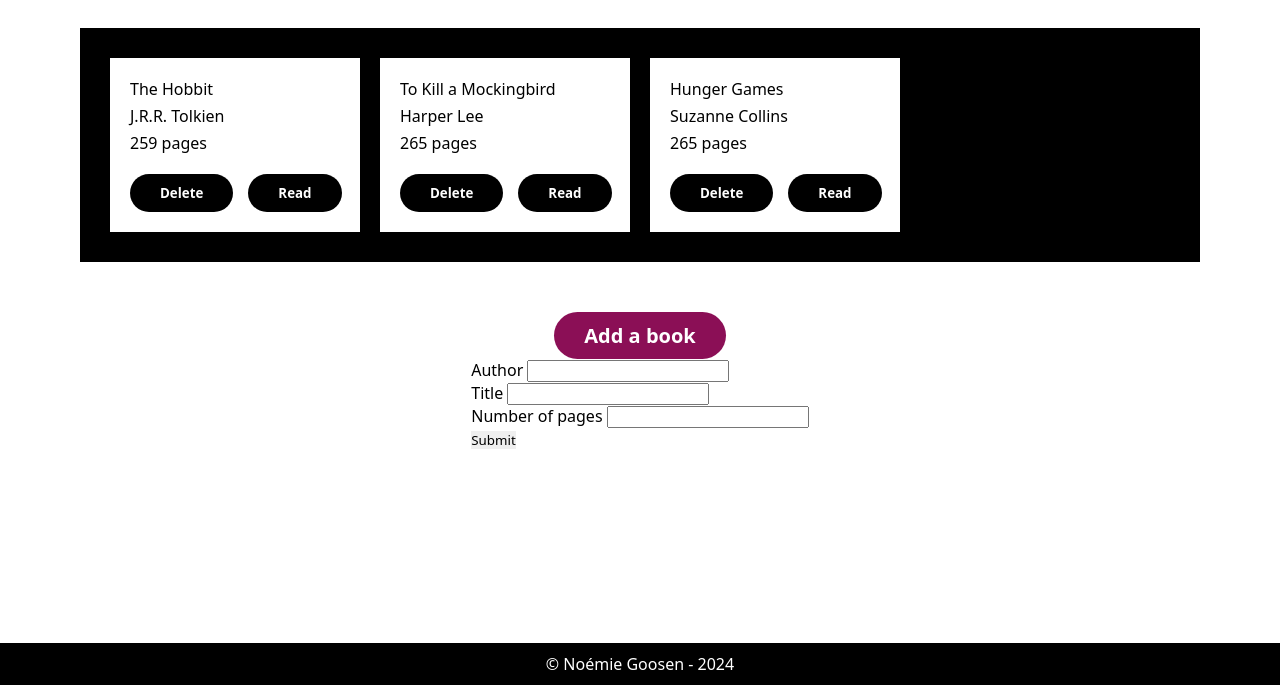
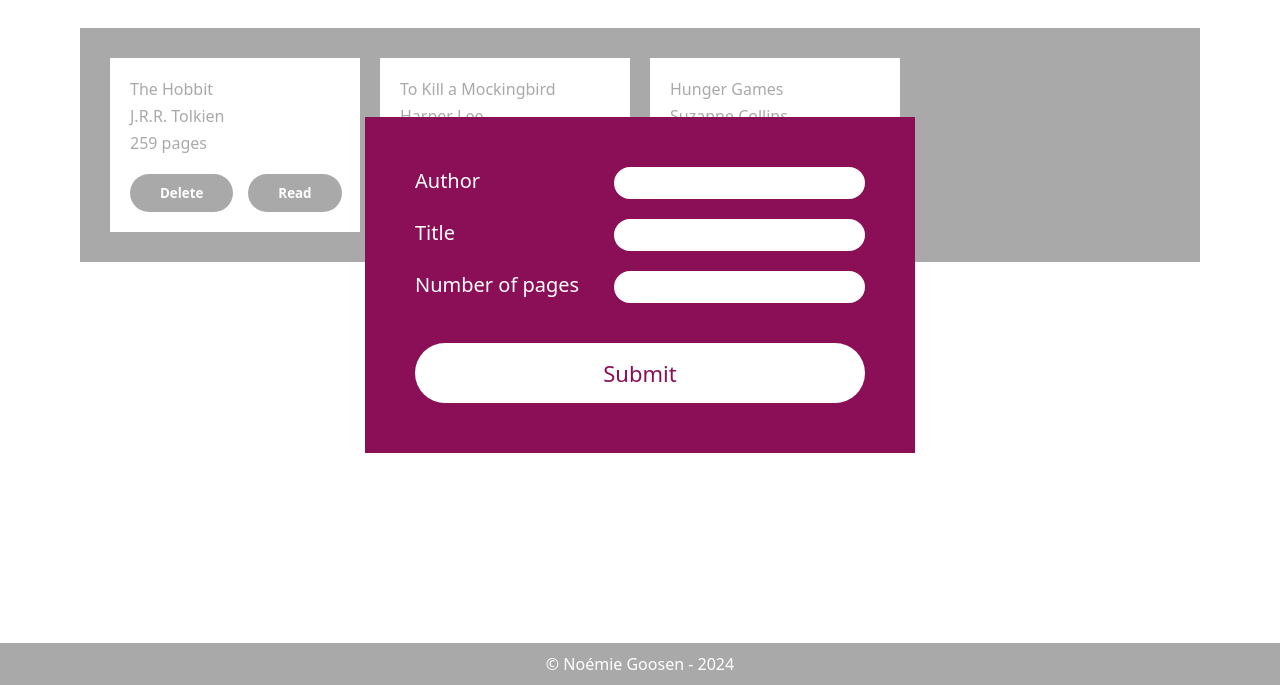
Before and after one commit to ngoosen/odin_library, a plain HTML site: page index.html in a window 1280 px wide. Both pictures are taken after a click on the button "Add a book". Shown: the part 115-800 px from the top of the page. Drawn offline with Linux system fonts and the light colour scheme.

Commit message:
style: add form styling

```diff
--- a/index.html
+++ b/index.html
@@ -13,7 +13,8 @@
 
   <button id="add_book_form_toggle">Add a book</button>
 
-  <form id="add_book_form" style="display: none;">
+  <div id="add_book_form" style="display: none;">
+    <form>
       <div>
         <label for="author">Author</label>
         <input type="text" name="author" id="author">
@@ -29,6 +30,7 @@
 
       <button type="submit" id="add_book">Submit</button>
     </form>
+  </div>
 
   <footer>© <a href="https://github.com/ngoosen" target="_blank">Noémie Goosen</a> - <span></span></footer>
 
--- a/main.js
+++ b/main.js
@@ -84,7 +84,7 @@ showLibrary();
 const addBookFormToggleButton = document.getElementById("add_book_form_toggle");
 addBookFormToggleButton.addEventListener("click", () => {
   const form = document.getElementById("add_book_form");
-  form.style.display = "block";
+  form.style.display = "flex";
 });
 
 const addBookButton = document.getElementById("add_book");
--- a/style.css
+++ b/style.css
@@ -67,20 +67,99 @@ li button,
 }
 
 li button:hover,
-#add_book_form_toggle:hover {
+#add_book_form_toggle:hover,
+form button:hover {
   cursor: pointer;
   transform: scale(1.05);
   background-color: #af0f6a;
 }
 
 li button:active,
-#add_book_form_toggle:active {
+#add_book_form_toggle:active,
+form button:active {
   transform: scale(.95);
 }
 
 #add_book_form_toggle {
   font-size: 20px;
   background-color: #8b0f56;
+}
+
+#add_book_form {
+  position: absolute;
+  top: 0;
+  left: 0;
+  z-index: 1;
+
+  /* ? Set in JS with add button toggle */
+  /* display: flex; */
+  justify-content: center;
+  align-items: center;
+
+  width: 100%;
+  height: 100%;
+
+  background-color: #ffffffa9;
+}
+
+form {
+  display: flex;
+  flex-direction: column;
+  gap: 20px;
+
+  width: 550px;
+
+  padding: 50px;
+
+  font-size: 20px;
+
+  color: #ffffff;
+  background-color: #8b0f56;
+}
+
+form label:hover {
+  cursor: pointer;
+}
+
+form input {
+  appearance: none;
+  border: none;
+
+  padding: 5px 10px;
+
+  font-size: 16px;
+
+  border-radius: 50px;
+}
+
+form > div {
+  display: flex;
+  justify-content: space-between;
+}
+
+form button {
+  margin-top: 20px;
+  padding: 15px;
+
+  font-size: 22px;
+
+  border-radius: 50px;
+
+  color: #8b0f56;
+  background-color: #ffffff;
+
+  transition: all .2s;
+}
+
+form button:hover {
+  cursor: pointer;
+  color: #ffffff;
+  background-color: #000000;
+}
+
+form button:active {
+  color: #8b0f56;
+  background-color: #ffffff;
 }
 
 footer {
```
Lines whose indentation alone changed are shown as unchanged.
